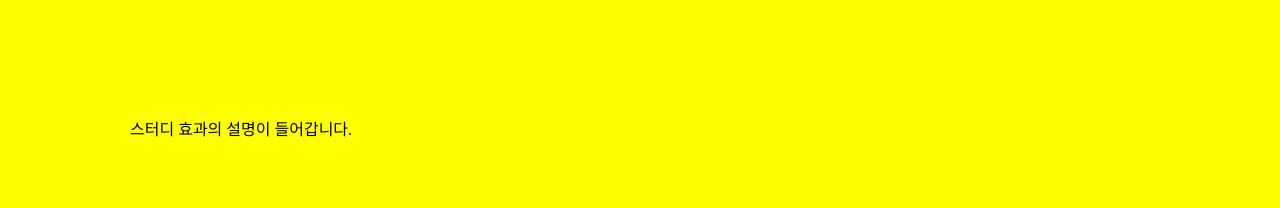
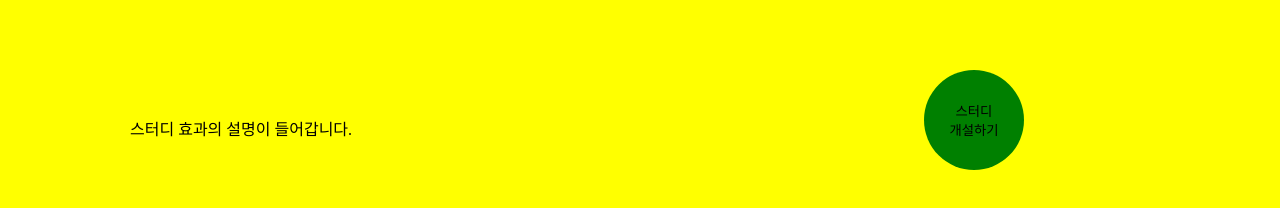
Before and after one commit to Elllin/react-study, a React (Create React App) app: page / in a window 1280 px wide. Shown: the part 580-788 px from the top of the page. Built offline with nearby package versions, Linux system fonts and the light colour scheme.

Commit message:
Feat : 스터디 개설하기 버튼 생성
fixed로 위치 고정

```diff
--- a/src/components/Home/Main/Carousel.js
+++ b/src/components/Home/Main/Carousel.js
@@ -10,7 +10,7 @@ function Carousel() {
     slidesToScroll: 1,
     autoplay: true,
     infinite: true,
-    autoplaySpeed: 4000,
+    autoplaySpeed: 3000,
     nextArrow: <NextArrow />,
     prevArrow: <PrevArrow />,
   };
--- a/src/components/Home/Main/CreateButton.js
+++ b/src/components/Home/Main/CreateButton.js
@@ -1,7 +1,24 @@
 import React from 'react';
 
+import styled from 'styled-components';
+
 function CreateButton() {
-  return <></>;
+  return (
+    <Button>
+      스터디
+      <br /> 개설하기
+    </Button>
+  );
 }
 
+const Button = styled.button`
+  position: fixed;
+  right: 256px;
+  bottom: 50px;
+  background: green;
+  width: 100px;
+  height: 100px;
+  border-radius: 50%;
+`;
+
 export default CreateButton;
--- a/src/containers/HomeContainer.js
+++ b/src/containers/HomeContainer.js
@@ -3,15 +3,17 @@ import Header from '../components/Home/Header/Header';
 import Carousel from '../components/Home/Main/Carousel';
 import Creation from '../components/Home/Main/Creation';
 import Description from '../components/Home/Main/Description';
+import CreateButton from '../components/Home/Main/CreateButton';
 
 function HomeContainer() {
   return (
     <div>
-      <Header>home</Header>
+      <Header />
       <main>
         <Carousel />
         <Creation />
         <Description />
+        <CreateButton />
       </main>
     </div>
   );
```
